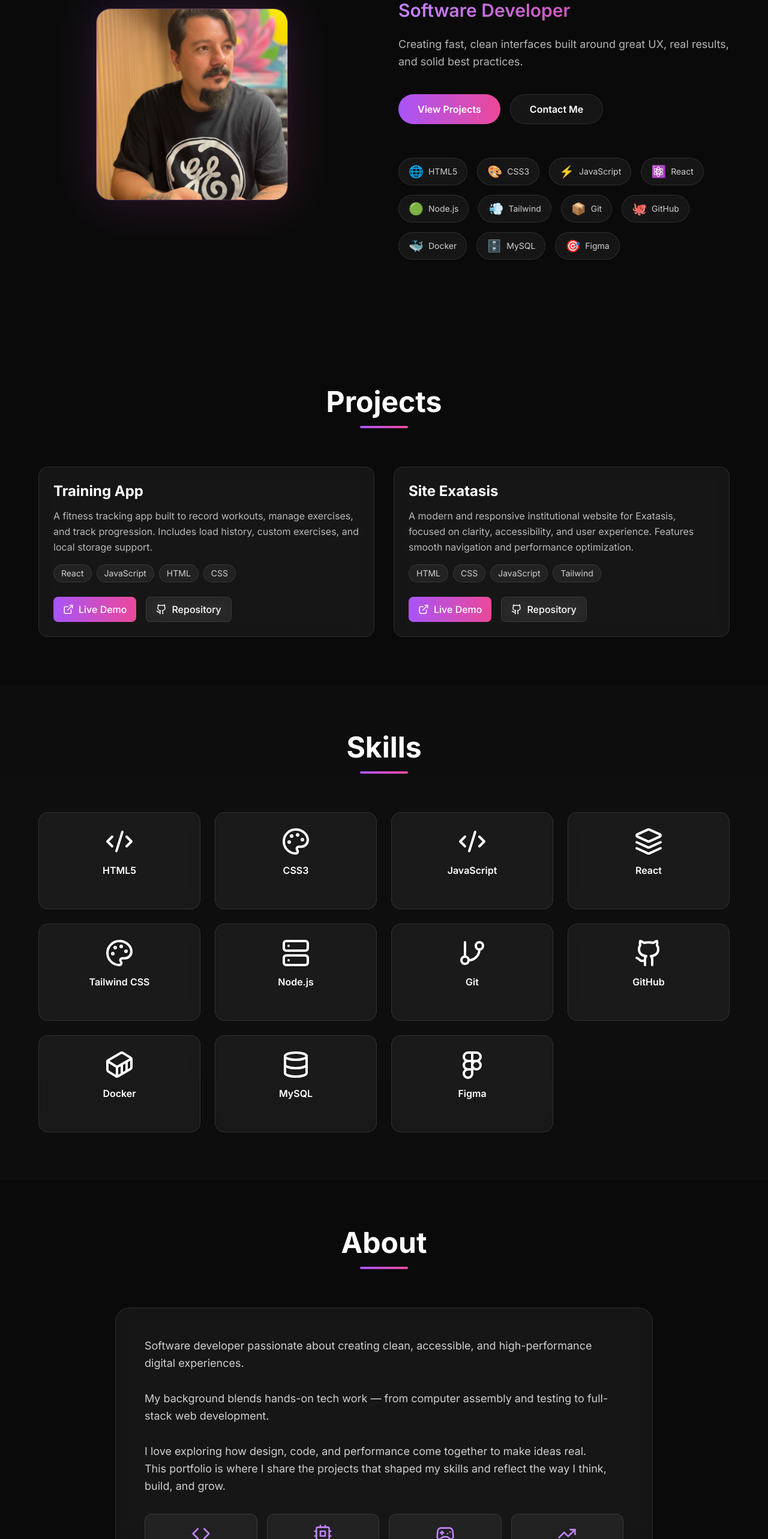
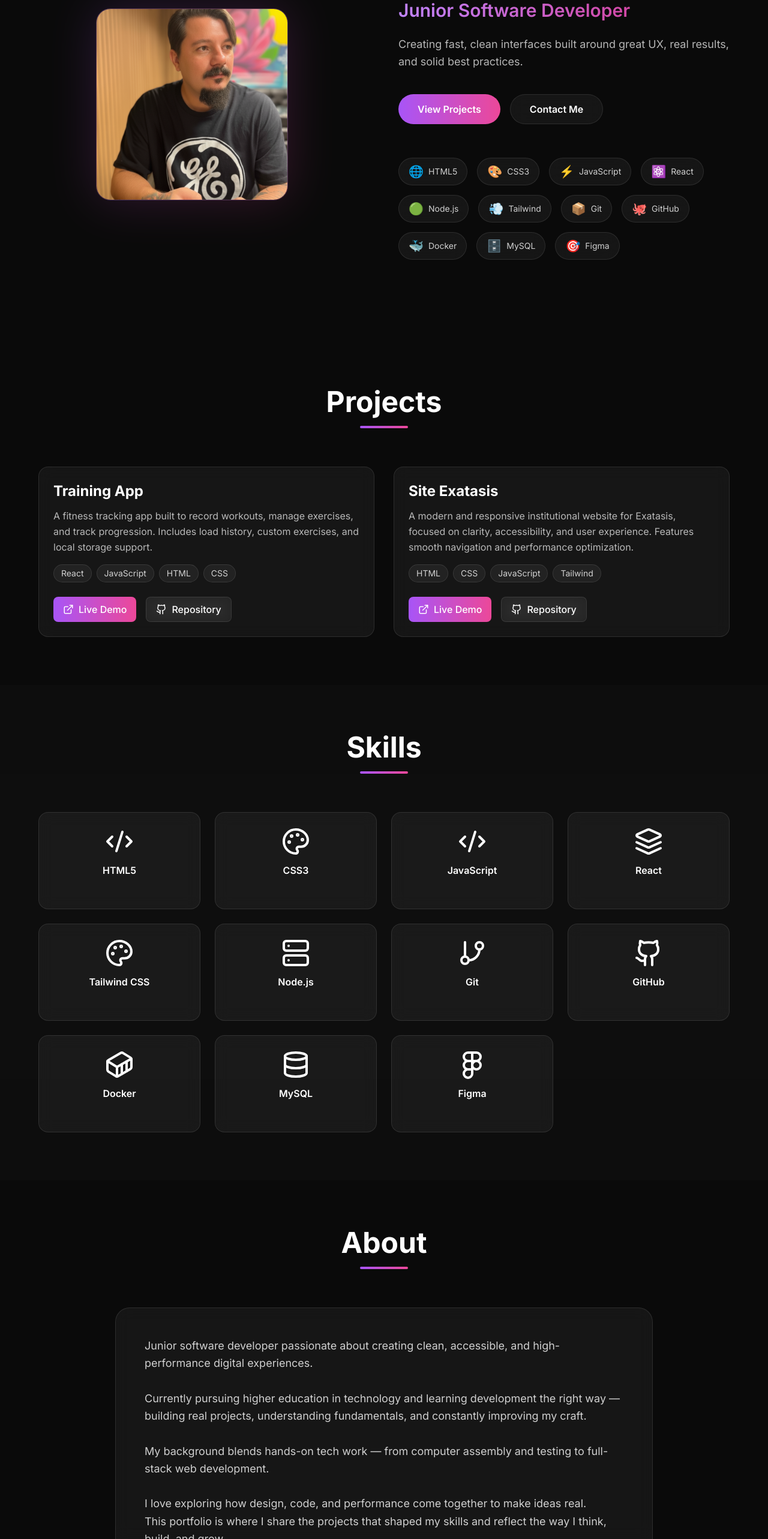
Before and after one commit to jhonatandasilvadev/profile, a React (Vite) app: page / in a window 1280 px wide. Shown: the part 234-2800 px from the top of the page at 60% size. Built offline with nearby package versions, Linux system fonts and the light colour scheme.

Commit message:
Update: Adicionar Junior Developer e info sobre ensino superior

```diff
--- a/src/sections/About.jsx
+++ b/src/sections/About.jsx
@@ -34,7 +34,9 @@ const About = () => {
           className="glass-effect rounded-3xl p-8 md:p-12"
         >
           <p className="text-lg text-white/80 leading-relaxed mb-8">
-            Software developer passionate about creating clean, accessible, and high-performance digital experiences.
+            Junior software developer passionate about creating clean, accessible, and high-performance digital experiences.
+            <br /><br />
+            Currently pursuing higher education in technology and learning development the right way — building real projects, understanding fundamentals, and constantly improving my craft.
             <br /><br />
             My background blends hands-on tech work — from computer assembly and testing to full-stack web development.
             <br /><br />
--- a/src/sections/Hero.jsx
+++ b/src/sections/Hero.jsx
@@ -58,7 +58,7 @@ const Hero = () => {
               Jhonatan da Silva
             </h1>
             <p className="text-2xl md:text-3xl text-gradient font-semibold">
-              Software Developer
+              Junior Software Developer
             </p>
             <p className="text-lg text-white/70 max-w-xl leading-relaxed">
               Creating fast, clean interfaces built around great UX, real results, and solid best practices.
```
